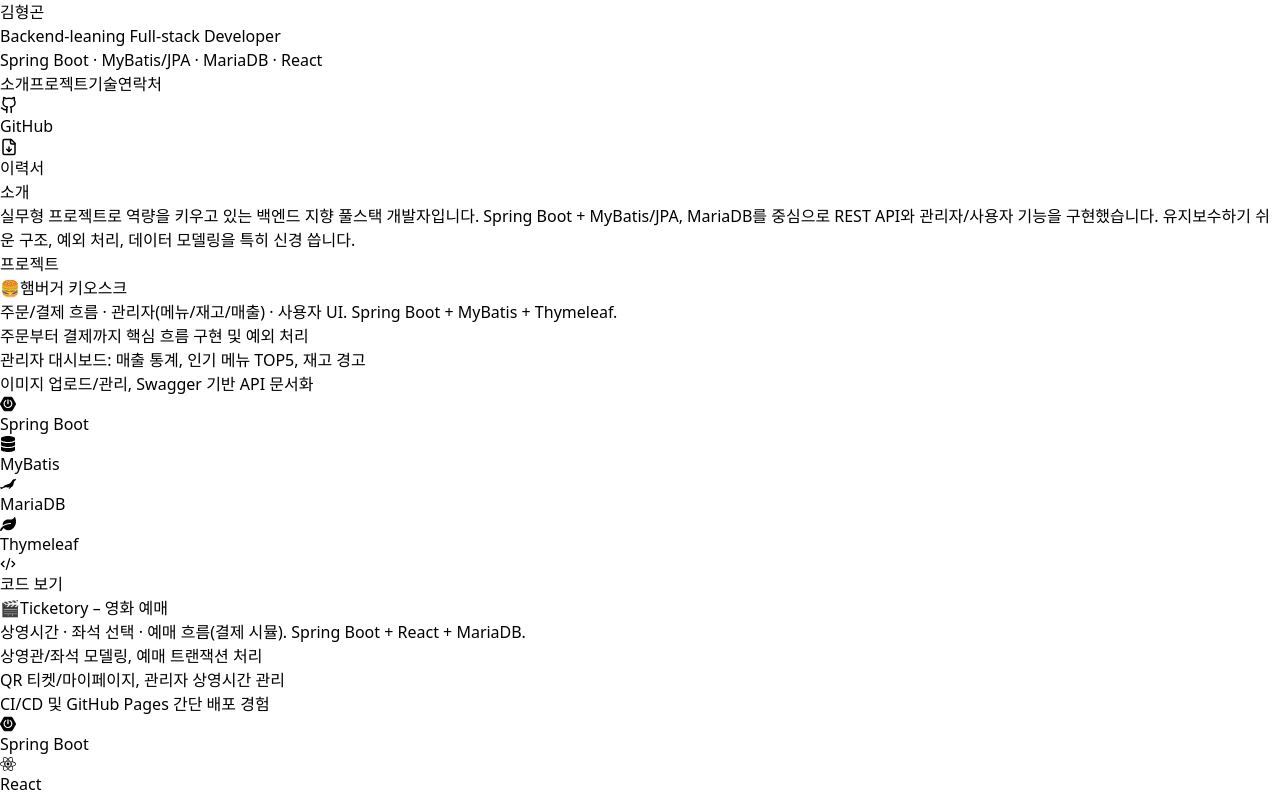
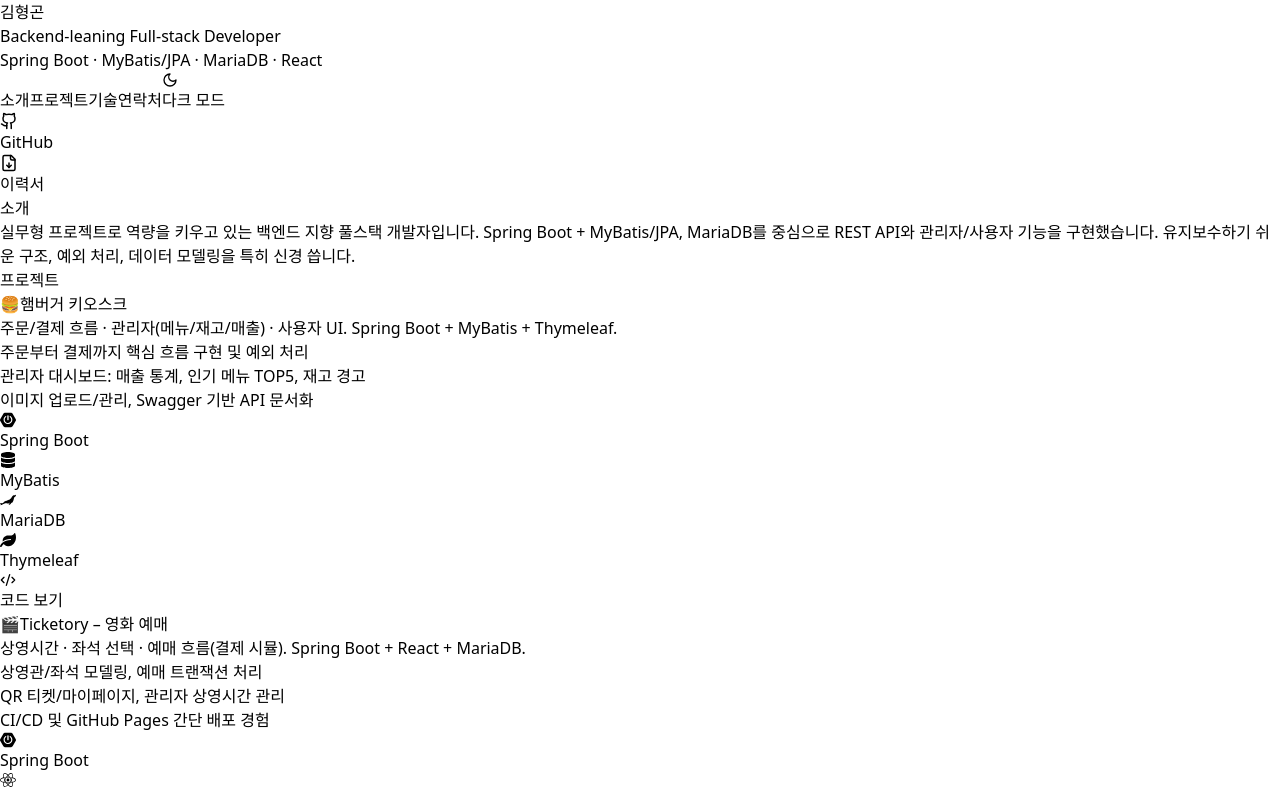
Before and after one commit to gudrhs8304/gudrhs8304.github.io, a React (Vite) app: page / in a window 1280 px wide. Shown: the top 792 px of the page. Built offline with nearby package versions, Linux system fonts and the light colour scheme; no server answers.

Commit message:
250810-3

```diff
--- a/src/App.jsx
+++ b/src/App.jsx
@@ -1,6 +1,6 @@
 import { useEffect, useMemo, useState } from "react";
 import { motion } from "framer-motion";
-import { Github, Mail, FileDown, ExternalLink, Code2, Star } from "lucide-react";
+import { Github, Mail, FileDown, ExternalLink, Code2, Star, Sun, Moon } from "lucide-react";
 import { FaJava, FaDatabase, FaProjectDiagram, FaReact, FaLeaf, FaGithub } from "react-icons/fa";
 import { SiSpringboot, SiMariadb, SiSwagger } from "react-icons/si";
 
@@ -134,6 +134,25 @@
   const { repos, loading } = useGithubRepos(CONFIG.githubUser);
   const year = useMemo(() => new Date().getFullYear(), []);
 
+  const [darkMode, setDarkMode] = useState(() => {
+    if (typeof window !== "undefined") {
+      return document.documentElement.classList.contains("dark");
+    }
+    return false;
+  });
+
+  const toggleDarkMode = () => {
+    setDarkMode((prev) => {
+      const next = !prev;
+      if (next) {
+        document.documentElement.classList.add("dark");
+      } else {
+        document.documentElement.classList.remove("dark");
+      }
+      return next;
+    });
+  };
+
   return (
     <div className="min-h-screen scroll-smooth bg-white text-zinc-900 antialiased dark:bg-zinc-950 dark:text-zinc-100">
       <header className="bg-zinc-950 px-4 py-16 text-white dark:bg-black">
@@ -149,6 +168,13 @@
             <a href="#projects" className="text-zinc-300 hover:text-white">프로젝트</a>
             <a href="#skills" className="text-zinc-300 hover:text-white">기술</a>
             <a href="#contact" className="text-zinc-300 hover:text-white">연락처</a>
+            <button
+              onClick={toggleDarkMode}
+              className="inline-flex items-center gap-1 rounded-xl border border-zinc-700 px-3 py-2 text-sm hover:bg-zinc-900"
+            >
+              {darkMode ? <Sun size={16} /> : <Moon size={16} />}
+              {darkMode ? "라이트 모드" : "다크 모드"}
+            </button>
             <div className="flex flex-1 justify-end gap-2">
               <a
                 href={`https://github.com/${CONFIG.githubUser}`}
```
